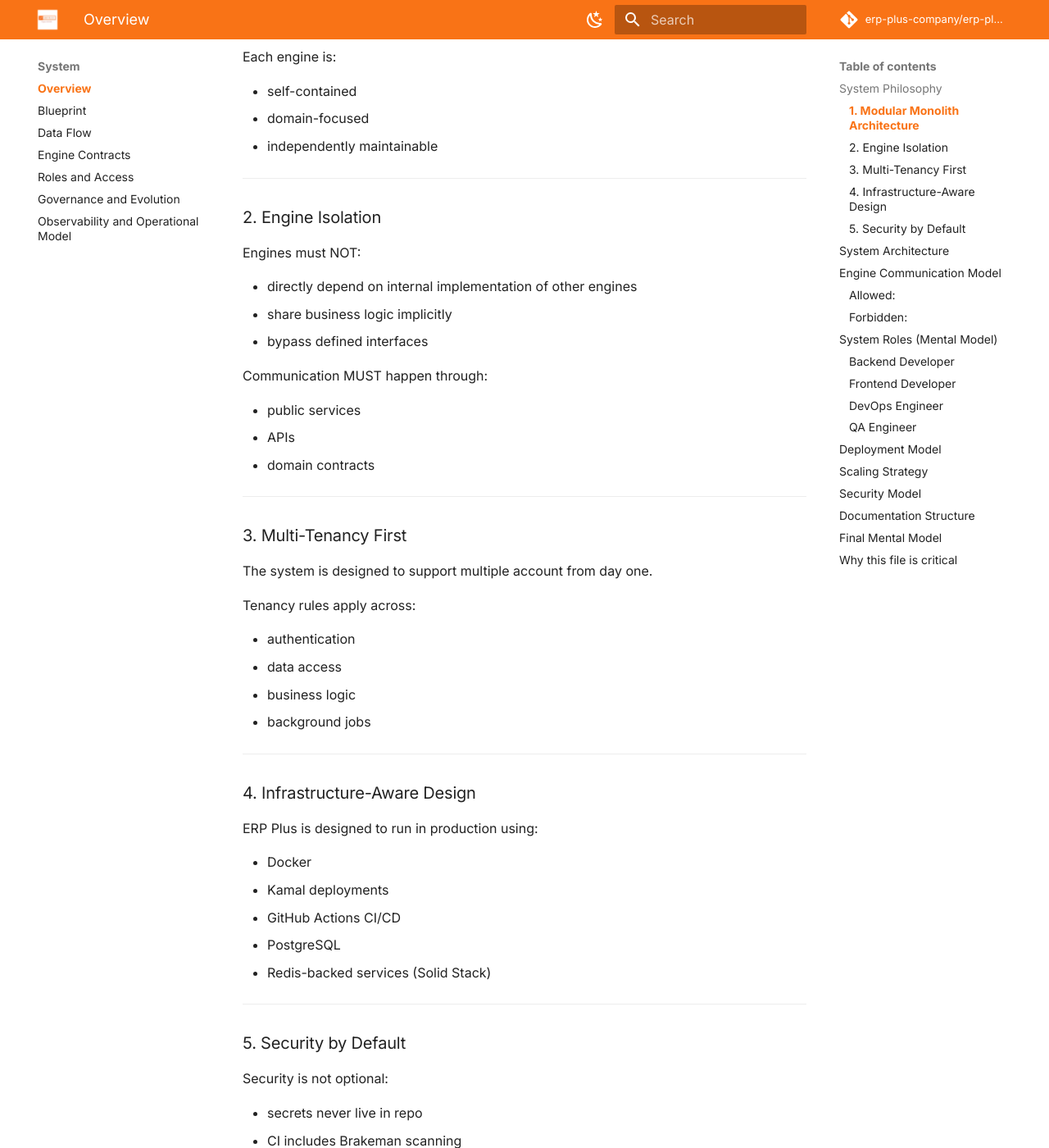
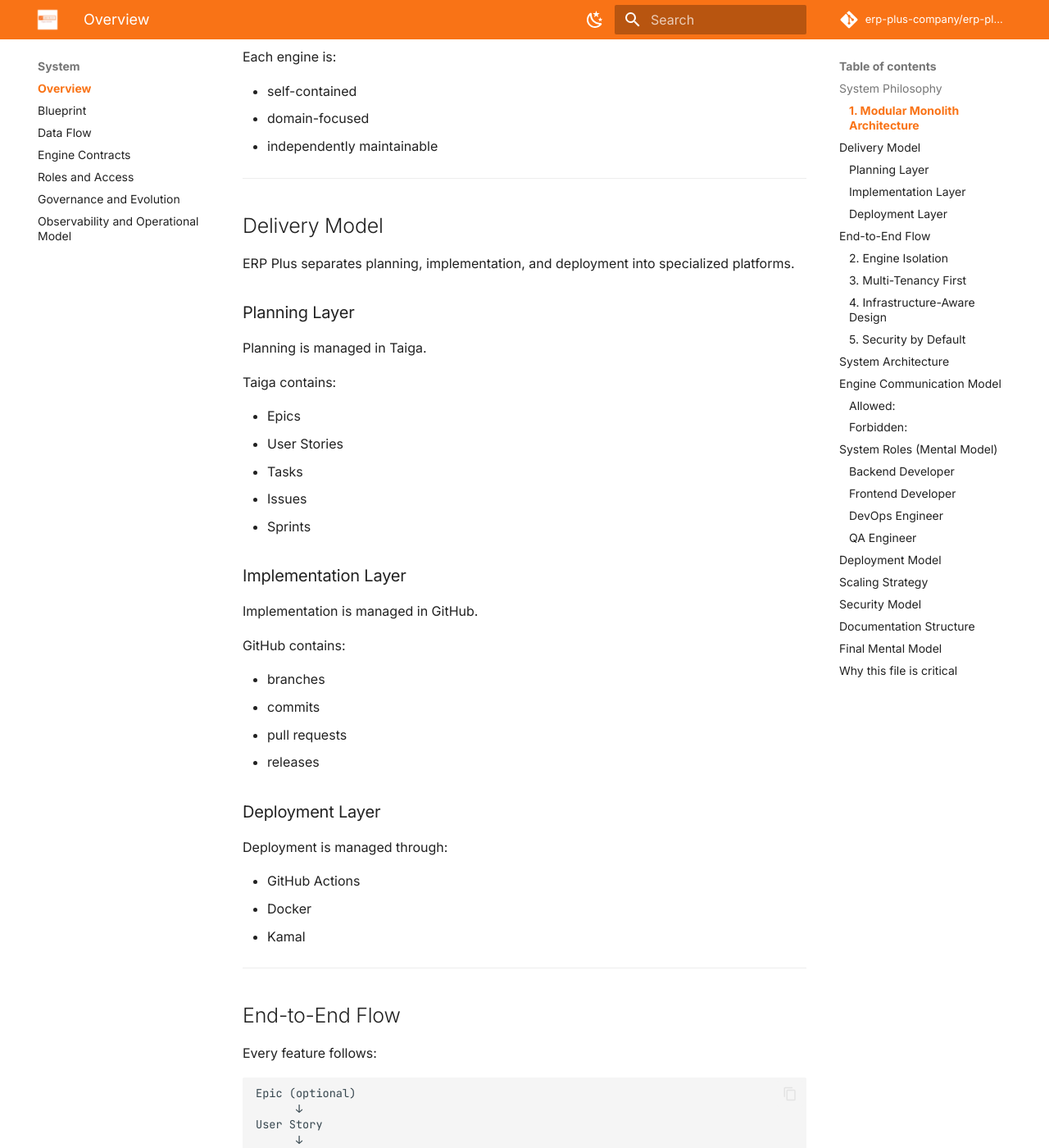
Before and after one commit to erp-plus-company/erp-plus-docs, an MkDocs documentation site: the page built from docs/system/index.md, in a window 1280 px wide and 1400 px high, scrolled down 551 px. Shown: the whole window at 82% size. Built offline with MkDocs 1.6.1 and Material for MkDocs 9.7.7, drawn with Linux system fonts in a browser that asks for light colours; comment, search, counter and statistics services are not loaded; some of the changed text lies outside the part shown.

Commit message:
fix(docs) change content section system

````diff
--- a/docs/system/index.md
+++ b/docs/system/index.md
@@ -19,6 +19,69 @@ Each engine is:
 - self-contained
 - domain-focused
 - independently maintainable
+
+---
+
+## Delivery Model
+
+ERP Plus separates planning, implementation, and deployment into specialized platforms.
+
+### Planning Layer
+
+Planning is managed in Taiga.
+
+Taiga contains:
+
+- Epics
+- User Stories
+- Tasks
+- Issues
+- Sprints
+
+### Implementation Layer
+
+Implementation is managed in GitHub.
+
+GitHub contains:
+
+- branches
+- commits
+- pull requests
+- releases
+
+### Deployment Layer
+
+Deployment is managed through:
+
+- GitHub Actions
+- Docker
+- Kamal
+
+---
+
+## End-to-End Flow
+
+Every feature follows:
+
+```txt
+Epic (optional)
+      ↓
+User Story
+      ↓
+Task
+      ↓
+Branch
+      ↓
+Pull Request
+      ↓
+Review
+      ↓
+Merge
+      ↓
+Deploy
+```
+
+This workflow guarantees traceability from planning through production.
 
 ---
 
````
Also changed, not shown: docs/getting-started/index.md (+62 -0 lines), docs/system/blueprint.md (+61 -0 lines).
